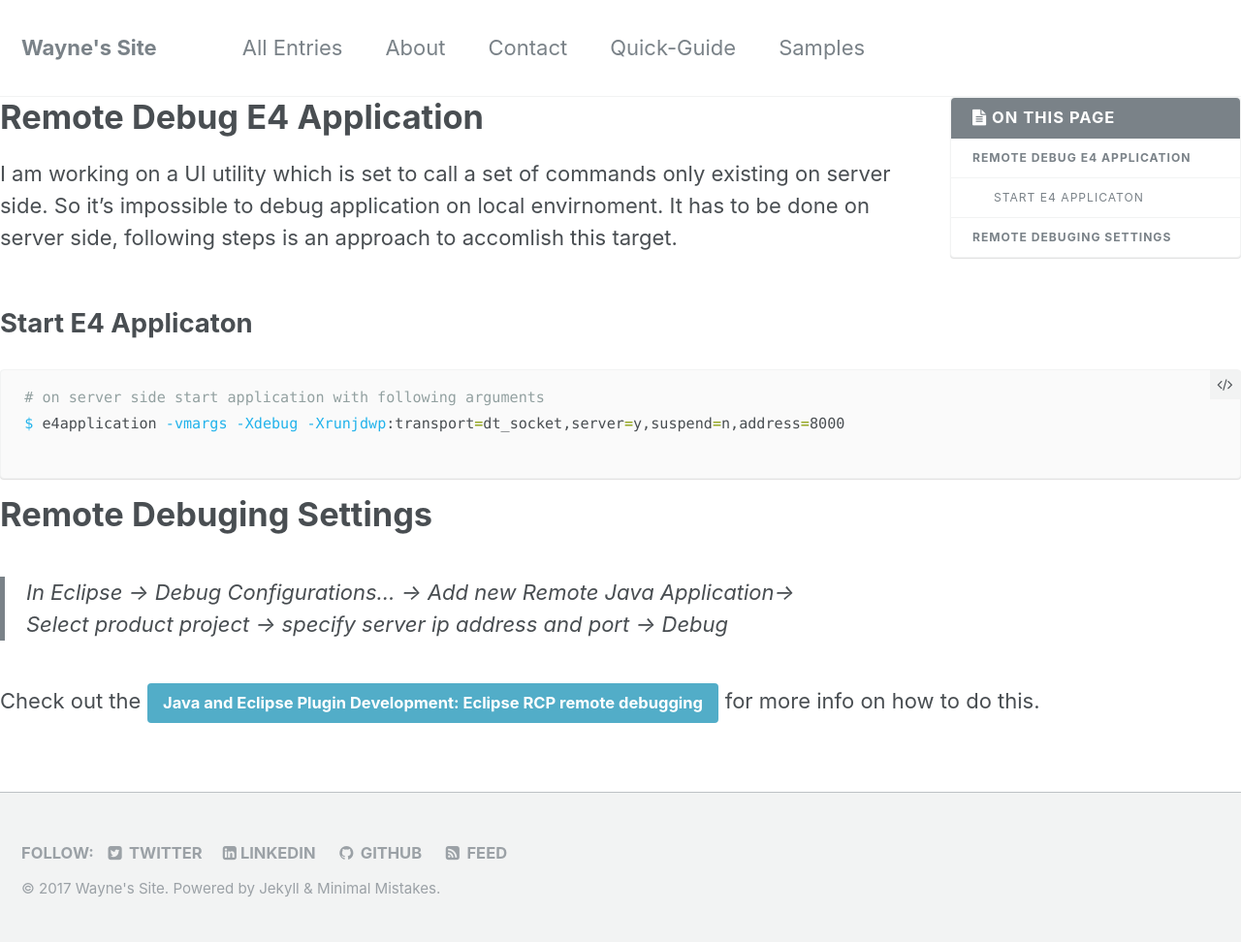
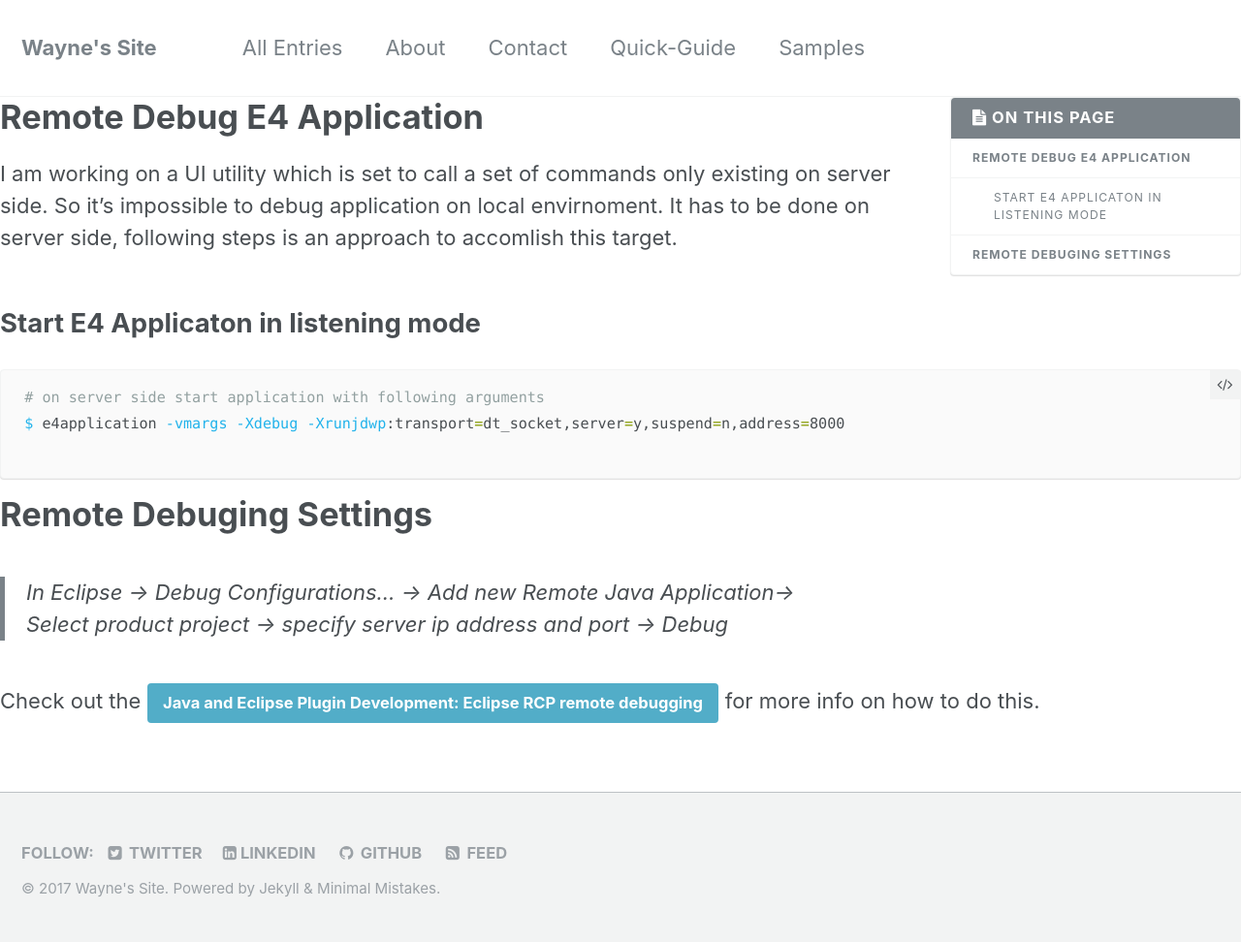
Before and after one commit to element207/element207.github.io, a Jekyll site: the page built from _posts/2017-09-26-remote-debug-E4-application.markdown, in a window 1280 px wide. Shown: the whole page at 97% size. Built offline with Jekyll 4.4.1, drawn with Linux system fonts in a browser that asks for light colours; our own code applies the rules of GitHub Pages for plain Markdown files.

Commit message:
Update 2017-09-26-remote-debug-E4-application.markdown

```diff
--- a/_posts/2017-09-26-remote-debug-E4-application.markdown
+++ b/_posts/2017-09-26-remote-debug-E4-application.markdown
@@ -20,7 +20,7 @@ mathjax: true
 
 I am working on a UI utility which is set to call a set of commands only existing on server side. So it's impossible to debug application on local envirnoment. It has to be done on server side, following steps is an approach to accomlish this target.
 
-## Start E4 Applicaton
+## Start E4 Applicaton  in listening mode
  {% highlight Shell%}
  # on server side start application with following arguments
  $ e4application -vmargs -Xdebug -Xrunjdwp:transport=dt_socket,server=y,suspend=n,address=8000
```
